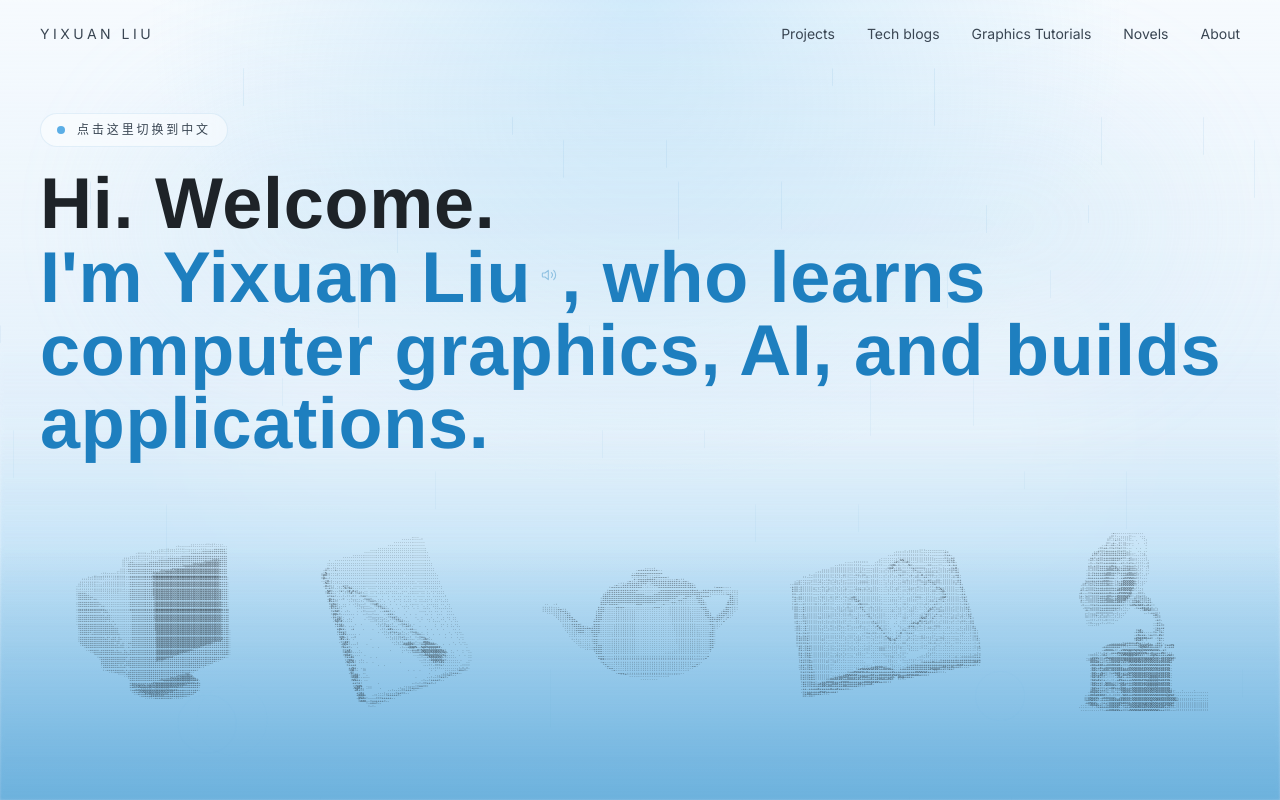
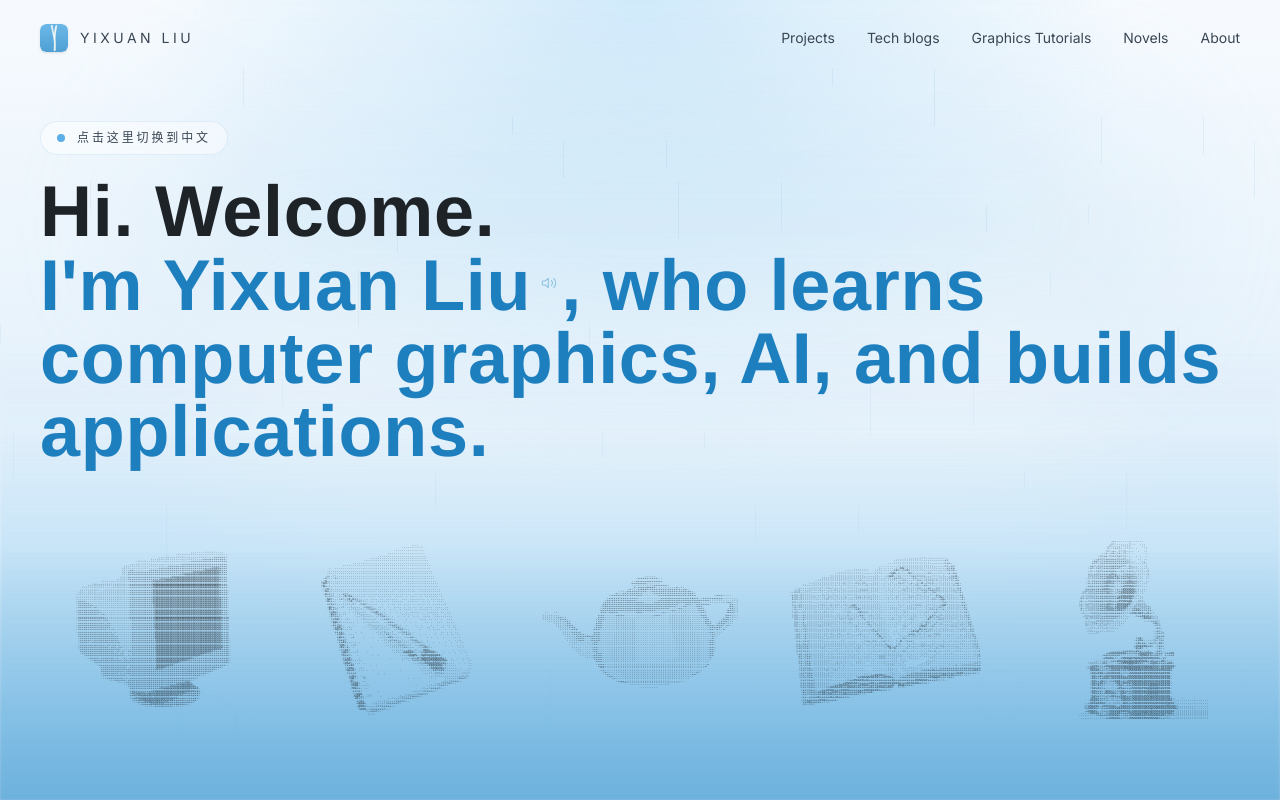
Before and after one commit to Ahhhh2016/yixuan-liu, a React (Vite) app in the folder blog-app/: page / in a window 1280 px wide. Built offline with nearby package versions, Linux system fonts and the light colour scheme.

Commit message:
add icon on navigator

```diff
--- a/blog-app/src/RainyMountainPortfolio.jsx
+++ b/blog-app/src/RainyMountainPortfolio.jsx
@@ -1076,9 +1076,16 @@ function PortfolioLayout() {
         <nav className="mx-auto flex max-w-7xl items-center justify-between px-6 py-6 md:px-10">
           <Link
             to="/"
-            className="text-sm tracking-[0.25em] text-[#3A4653] uppercase transition-colors hover:text-[#1E2328]"
+            className="inline-flex items-center gap-3 text-sm tracking-[0.25em] text-[#3A4653] uppercase transition-colors hover:text-[#1E2328]"
+            aria-label="Yixuan Liu — home"
           >
-            Yixuan Liu
+            <img
+              src="/favicon.svg"
+              alt=""
+              aria-hidden="true"
+              className="h-7 w-7 shrink-0 rounded-[6px] shadow-sm"
+            />
+            <span>Yixuan Liu</span>
           </Link>
           <div className="hidden gap-8 md:flex">
             {nav.map((item) => (
```
